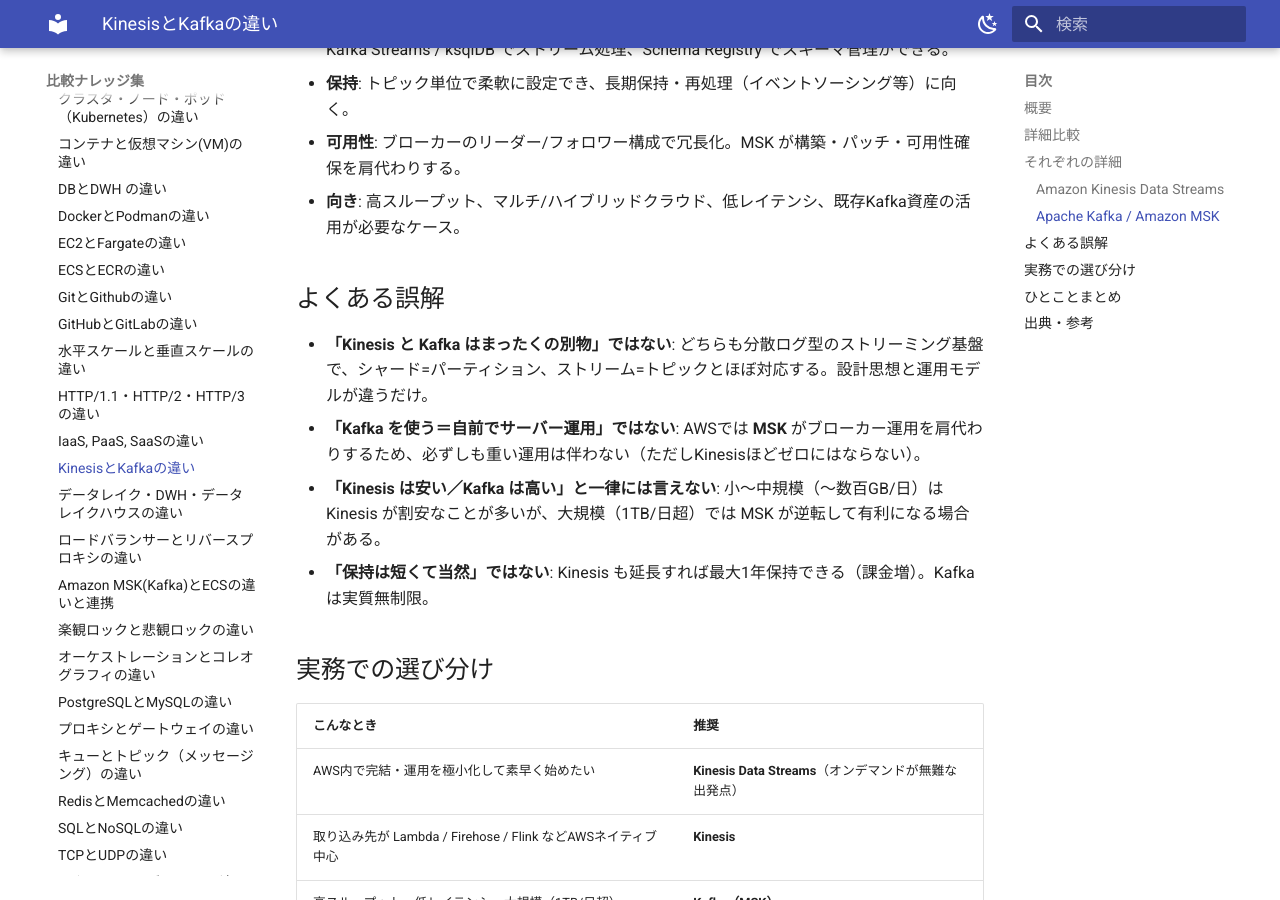
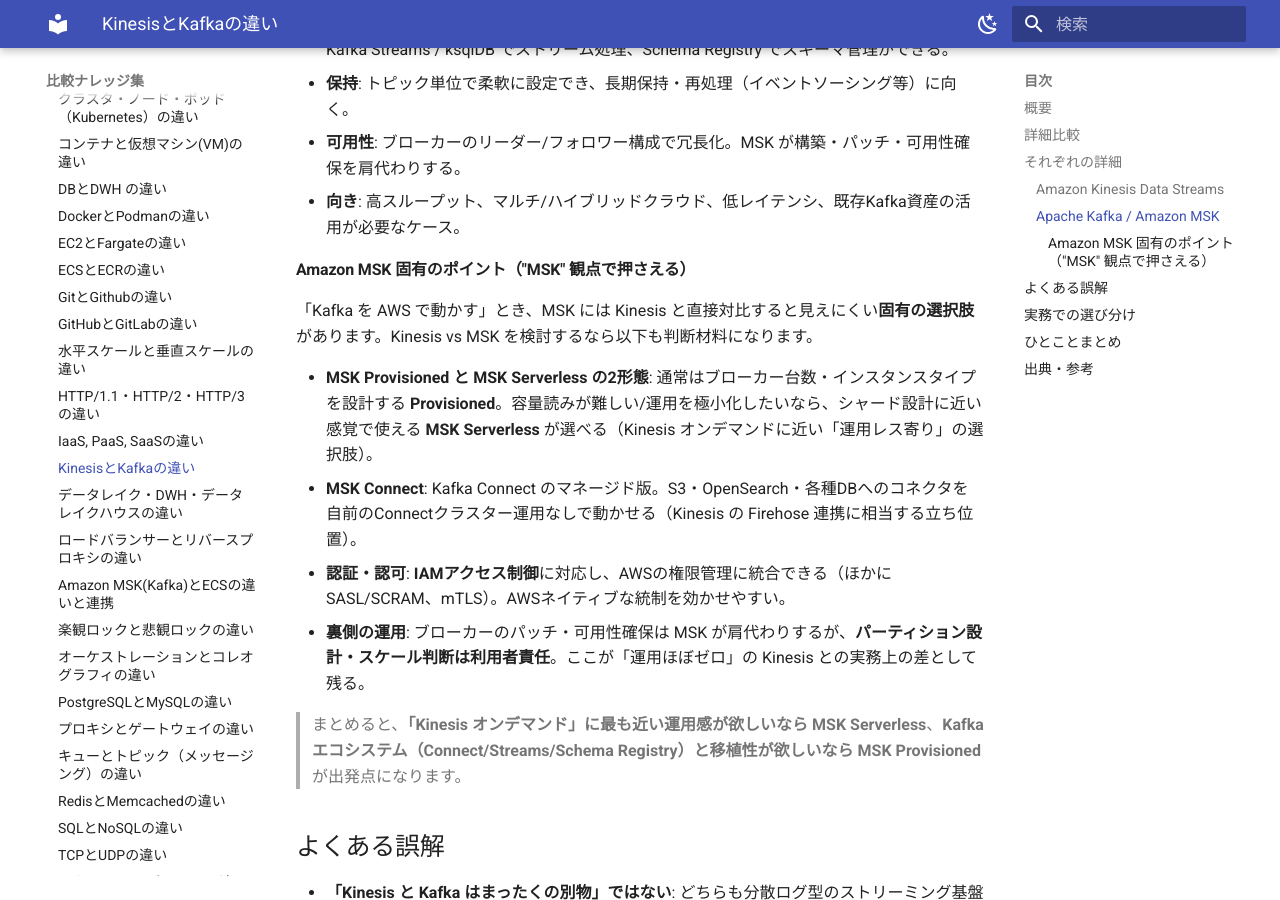
Before and after one commit to tomomira/comparisons, an MkDocs documentation site: the page built from docs/infra-data/kinesis-vs-kafka.md, in a window 1280 px wide and 900 px high, scrolled down 2162 px. Built offline with MkDocs 1.6.1 and Material for MkDocs 9.7.7, drawn with Linux system fonts in a browser that asks for light colours.

Commit message:
docs(infra-data): KinesisとKafka(MSK)比較にMSK固有の節を加筆+msk/kinesisタグ追加

```diff
--- a/docs/infra-data/kinesis-vs-kafka.md
+++ b/docs/infra-data/kinesis-vs-kafka.md
@@ -1,9 +1,9 @@
 ---
 title: "KinesisとKafkaの違い"
 category: infra-data
-tags: [aws, kafka, streaming]
+tags: [aws, kafka, msk, kinesis, streaming]
 created: "2026-06-25"
-updated: "2026-06-25"
+updated: "2026-06-30"
 freshness: volatile
 ---
 
@@ -57,6 +57,17 @@ freshness: volatile
 - **可用性**: ブローカーのリーダー/フォロワー構成で冗長化。MSK が構築・パッチ・可用性確保を肩代わりする。
 - **向き**: 高スループット、マルチ/ハイブリッドクラウド、低レイテンシ、既存Kafka資産の活用が必要なケース。
 
+#### Amazon MSK 固有のポイント（"MSK" 観点で押さえる）
+
+「Kafka を AWS で動かす」とき、MSK には Kinesis と直接対比すると見えにくい**固有の選択肢**があります。Kinesis vs MSK を検討するなら以下も判断材料になります。
+
+- **MSK Provisioned と MSK Serverless の2形態**: 通常はブローカー台数・インスタンスタイプを設計する **Provisioned**。容量読みが難しい/運用を極小化したいなら、シャード設計に近い感覚で使える **MSK Serverless** が選べる（Kinesis オンデマンドに近い「運用レス寄り」の選択肢）。
+- **MSK Connect**: Kafka Connect のマネージド版。S3・OpenSearch・各種DBへのコネクタを自前のConnectクラスター運用なしで動かせる（Kinesis の Firehose 連携に相当する立ち位置）。
+- **認証・認可**: **IAMアクセス制御**に対応し、AWSの権限管理に統合できる（ほかに SASL/SCRAM、mTLS）。AWSネイティブな統制を効かせやすい。
+- **裏側の運用**: ブローカーのパッチ・可用性確保は MSK が肩代わりするが、**パーティション設計・スケール判断は利用者責任**。ここが「運用ほぼゼロ」の Kinesis との実務上の差として残る。
+
+> まとめると、**「Kinesis オンデマンド」に最も近い運用感が欲しいなら MSK Serverless**、**Kafkaエコシステム（Connect/Streams/Schema Registry）と移植性が欲しいなら MSK Provisioned** が出発点になります。
+
 ## よくある誤解
 
 - **「Kinesis と Kafka はまったくの別物」ではない**: どちらも分散ログ型のストリーミング基盤で、シャード=パーティション、ストリーム=トピックとほぼ対応する。設計思想と運用モデルが違うだけ。
```
